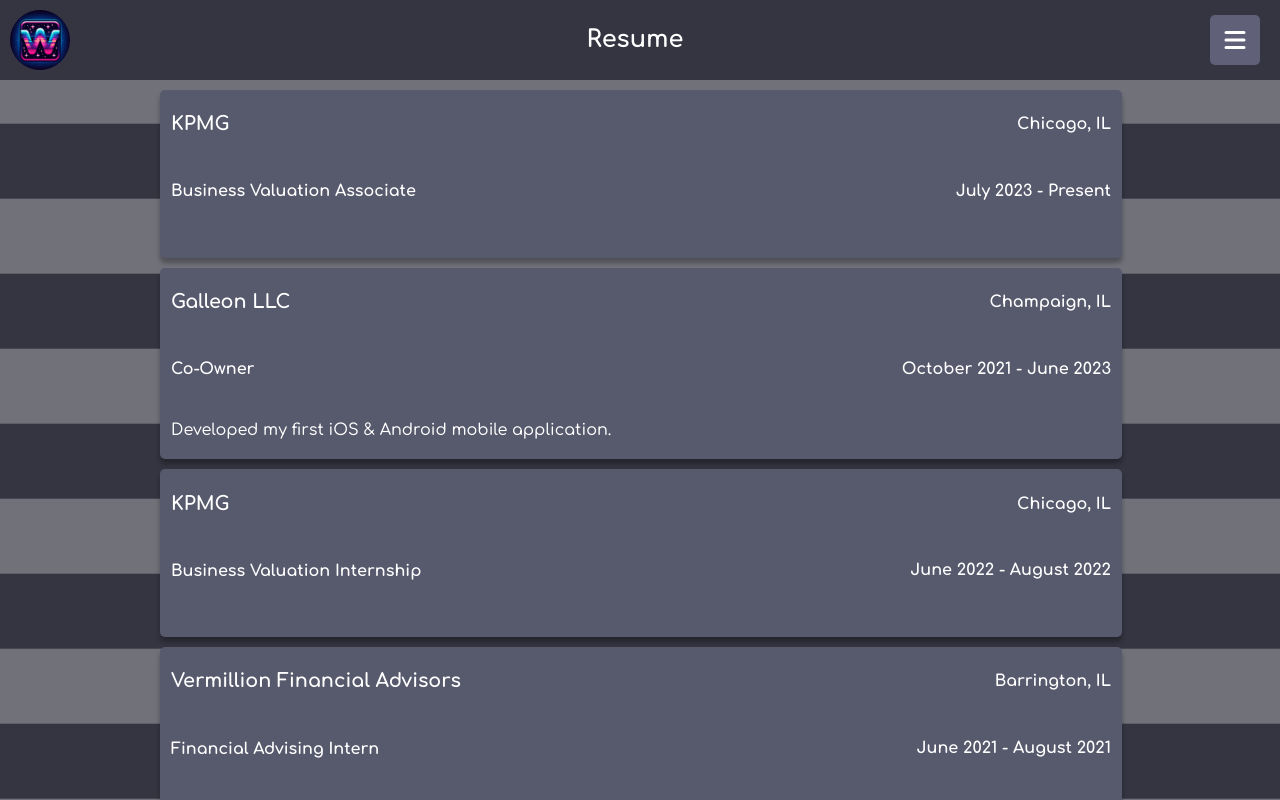
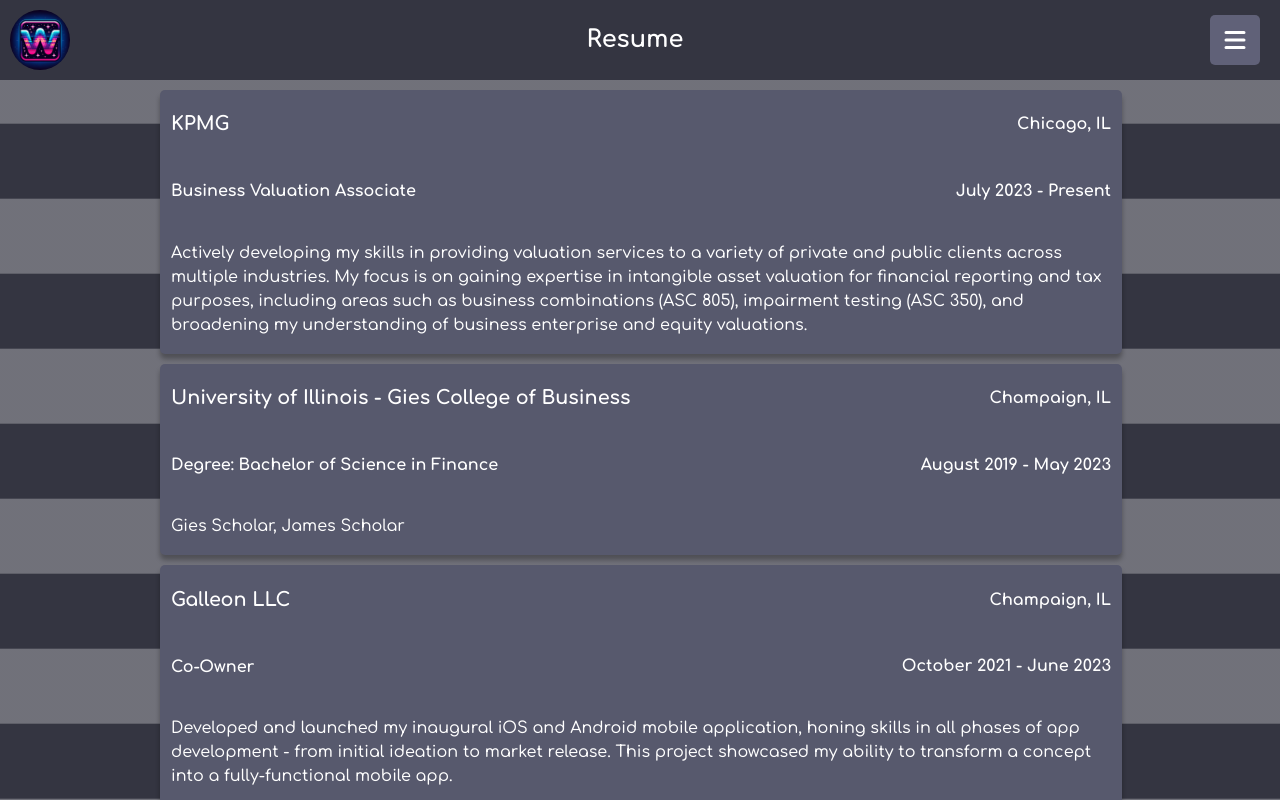
Before and after one commit to evanwaller03/personal-website, a React (Vite) app: page /resume in a window 1280 px wide. Built offline with nearby package versions, Linux system fonts and the light colour scheme.

Commit message:
LETS GOOOOO

```diff
--- a/src/App.tsx
+++ b/src/App.tsx
@@ -13,15 +13,15 @@
   return (
     <Router>
       <Routes>
-        <Route path="/" element={<UnderConstruction />} />
-        <Route path="/welcome" element={<Welcome />} />
+        {/* <Route path="/" element={<UnderConstruction />} /> */}
+        <Route path="/" element={<Welcome />} />
         <Route path="/resume" element={<Resume />} />
         <Route path="/mycode" element={<MyCode />} />
         <Route path="/youtube" element={<YouTube />}/>
-        <Route path="/galaxyinvaders" element={<GalaxyInvaders />} />
+        {/* <Route path="/galaxyinvaders" element={<GalaxyInvaders />} /> */}
         <Route path="/wallergpt" element={<WallerGPT />} />
-        <Route path="/quotes" element={<Quotes />} />
-        <Route path="/interests" element={<Interests />} />
+        {/* <Route path="/quotes" element={<Quotes />} />
+        <Route path="/interests" element={<Interests />} /> */}
       </Routes>
     </Router>
   );
--- a/src/components/NavBar.tsx
+++ b/src/components/NavBar.tsx
@@ -58,7 +58,7 @@
   };
 
   const navigateHome = () => {
-    navigate("/welcome");
+    navigate("/");
   };
 
   return (
@@ -88,14 +88,14 @@
         <HiMenu style={{fontSize: '30'}}/>
         <div style={dropdownContent}>
           {/* Add navigation items here */}
-          <div onClick={() => handleNavigation('/welcome')}>Welcome</div>
+          <div onClick={() => handleNavigation('/')}>Welcome</div>
           <div onClick={() => handleNavigation('/resume')}>Resume</div>
           <div onClick={() => handleNavigation('/mycode')}>My Code</div>
           <div onClick={() => handleNavigation('/youtube')}>YouTube</div>
           {/* <div onClick={() => handleNavigation('/galaxyinvaders')}>Galaxy Invaders</div> */}
           <div onClick={() => handleNavigation('/wallergpt')}>WallerGPT</div>
           {/* <div onClick={() => handleNavigation('/quotes')}>Quotes</div> */}
-          <div onClick={() => handleNavigation('/interests')}>Interests</div>
+          {/* <div onClick={() => handleNavigation('/interests')}>Interests</div> */}
           {/* Add more navigation items as needed */}
         </div>
       </div>
--- a/src/views/Resume.tsx
+++ b/src/views/Resume.tsx
@@ -88,15 +88,23 @@
                 <Achievement
                     company="KPMG"
                     title="Business Valuation Associate"
-                    description=""
+                    description="Actively developing my skills in providing valuation services to a variety of private and public clients across multiple industries. My focus is on gaining expertise in intangible asset valuation for financial reporting and tax purposes, including areas such as business combinations (ASC 805), impairment testing (ASC 350), and broadening my understanding of business enterprise and equity valuations."
                     location="Chicago, IL"
                     date="July 2023 - Present"
                     url='https://kpmg.com/us/en/capabilities-services/tax-services/mergers-acquisitions-tax-and-valuations/valuations.html'
                 />
                 <Achievement
+                    company="University of Illinois - Gies College of Business"
+                    title="Degree: Bachelor of Science in Finance"
+                    description="Gies Scholar, James Scholar"
+                    location="Champaign, IL"
+                    date="August 2019 - May 2023"
+                    url='https://giesbusiness.illinois.edu/'
+                />
+                <Achievement
                     company="Galleon LLC"
                     title="Co-Owner"
-                    description="Developed my first iOS & Android mobile application."
+                    description="Developed and launched my inaugural iOS and Android mobile application, honing skills in all phases of app development - from initial ideation to market release. This project showcased my ability to transform a concept into a fully-functional mobile app."
                     location="Champaign, IL"
                     date="October 2021 - June 2023"
                     url="https://evanwaller.com/mycode"
@@ -104,7 +112,7 @@
                 <Achievement
                     company="KPMG"
                     title="Business Valuation Internship"
-                    description=""
+                    description="Post-Junior-Year Summer 2022 Internship"
                     location="Chicago, IL"
                     date="June 2022 - August 2022"
                     url='https://kpmg.com/us/en/capabilities-services/tax-services/mergers-acquisitions-tax-and-valuations/valuations.html'
@@ -112,7 +120,7 @@
                 <Achievement
                     company="Vermillion Financial Advisors"
                     title="Financial Advising Intern"
-                    description=""
+                    description="Gained comprehensive knowledge in the seven key facets of financial advising and developing versatility in various business roles, enhancing both my financial acumen and adaptability in a dynamic professional environment."
                     location="Barrington, IL"
                     date="June 2021 - August 2021"
                     url="https://www.vermillionfinancial.com/about-us/advisors/"
@@ -120,15 +128,15 @@
                 <Achievement
                     company="Lake Forest Casket"
                     title="Casket Technician"
-                    description=""
+                    description="Managed and processed international shipments of caskets, ensuring efficient and accurate preparation for delivery across the Chicago-land area."
                     location="Villa Park, IL"
                     date="June 2020 - August 2020"
                     url='https://lakeforestcasket.com/about-us/'
                 />
                 <Achievement
-                    company="Students 4 hire"
+                    company="Students 4 Hire"
                     title="Co-Owner"
-                    description=""
+                    description="Co-founded a landscaping business during the peak of COVID-19, adapting to market needs and providing essential outdoor maintenance services, demonstrating entrepreneurship and resilience in a challenging economic climate."
                     location="Palatine, IL"
                     date="May 2020 - August 2020"
                 />
--- a/src/views/Welcome.tsx
+++ b/src/views/Welcome.tsx
@@ -57,13 +57,13 @@
             <h1 style={titleStyle}>Welcome to Wally's World</h1>
             <div style={pageStyle}>
 
-                    <p>Welcome! My name is <span style={{color: '#22bcf3', fontSize: '1.3em'}}>Evan Waller</span> and this is my resume website. If you have any questions, feel free to ask <Link className='hover-underline' style={{ color: '#22bcf3', fontWeight: 'bold', fontSize: '1.3em', textDecoration: isMobile ? 'underline': '', display: 'inline'}} to="/wallergpt"> WallerGPT: my openAI fine-tuned chatbot</Link>. Happy exploring!</p>
-                    <Link className='hover-underline' style={{marginTop: '50px', marginBottom: '15px'}} to="/resume">📄 <strong style={{fontSize: isMobile ? '1.1em' : '1.8em', textDecoration: isMobile ? 'underline': ''}}>Resume:</strong> Education & Professional Work Experience</Link>
-                    <Link className='hover-underline' style={{marginBottom: '15px'}} to="/mycode">💻 <strong style={{fontSize: isMobile ? '1.1em' : '1.8em', textDecoration: isMobile ? 'underline': ''}}>My Code:</strong> What I Have Built</Link>
-                    <Link className='hover-underline' style={{marginBottom: '15px',}} to="/wallergpt">🤖 <strong style={{fontSize: isMobile ? '1.1em' : '1.8em', textDecoration: isMobile ? 'underline': ''}}>WallerGPT:</strong> My AI Clone (In Progress)</Link>
-                    <Link className='hover-underline' style={{marginBottom: '15px'}}to="/youtube">🚀 <strong style={{fontSize: isMobile ? '1.1em' : '1.8em', textDecoration: isMobile ? 'underline': ''}}>Anding Analytics - YouTube:</strong> My YouTube Channel</Link>
+                    <p>Welcome! My name is <span style={{color: '#22bcf3', fontSize: '1.4em'}}>Evan Waller</span> and this is my resume website. If you have any questions, feel free to ask <Link className='hover-underline' style={{ color: '#22bcf3', fontWeight: 'bold', fontSize: '1.3em', textDecoration: isMobile ? 'underline': '', display: 'inline'}} to="/wallergpt"> WallerGPT: my openAI fine-tuned chatbot</Link>. Happy exploring!</p>
+                    <Link className='hover-underline' style={{marginTop: '50px', marginBottom: '15px'}} to="/resume"><strong style={{fontSize: isMobile ? '1.1em' : '1.8em', textDecoration: isMobile ? 'underline': ''}}>📄 Resume:</strong> Education & Professional Work Experience</Link>
+                    <Link className='hover-underline' style={{marginBottom: '15px'}} to="/mycode"><strong style={{fontSize: isMobile ? '1.1em' : '1.8em', textDecoration: isMobile ? 'underline': ''}}>💻 My Code:</strong> What I Have Built</Link>
+                    <Link className='hover-underline' style={{marginBottom: '15px',}} to="/wallergpt"><strong style={{fontSize: isMobile ? '1.1em' : '1.8em', textDecoration: isMobile ? 'underline': ''}}>🤖 WallerGPT:</strong> My AI Clone (In Progress)</Link>
+                    <Link className='hover-underline' style={{marginBottom: '15px'}}to="/youtube"><strong style={{fontSize: isMobile ? '1.1em' : '1.8em', textDecoration: isMobile ? 'underline': ''}}>🚀 Anding Analytics - YouTube:</strong> My YouTube Channel</Link>
                     {/* <Link className='hover-underline' style={{marginTop: '15px'}} to="/galaxyinvaders">🕹️ <strong style={{fontSize: isMobile ? '1.1em' : '1.8em', textDecoration: isMobile ? 'underline': ''}}>Galaxy Invaders:</strong> A Tribute To My First Python Creation</Link> */}
-                    <Link className='hover-underline' style={{marginBottom: '50px',}} to="/interests">🌌 <strong style={{fontSize: isMobile ? '1.1em' : '1.8em', textDecoration: isMobile ? 'underline': ''}}>Interests:</strong> What I Do For Fun</Link>
+                    {/* <Link className='hover-underline' style={{marginBottom: '50px',}} to="/interests"><strong style={{fontSize: isMobile ? '1.1em' : '1.8em', textDecoration: isMobile ? 'underline': ''}}>🌌 Interests:</strong> What I Do For Fun</Link> */}
 
 
                     <p style={{fontSize:'13px'}}>Disclaimer: The website will forever be a work in progress. Contact me if you have any cool ideas or would like to report a bug. Email: evanwaller03@gmail.com</p>
```
